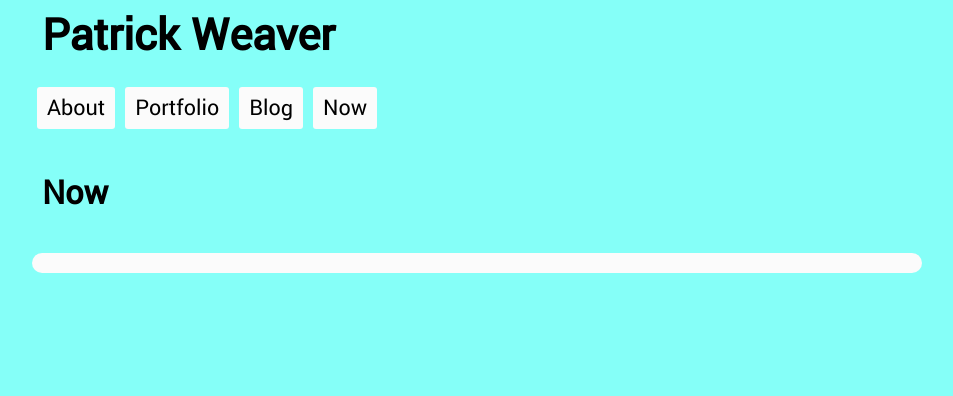
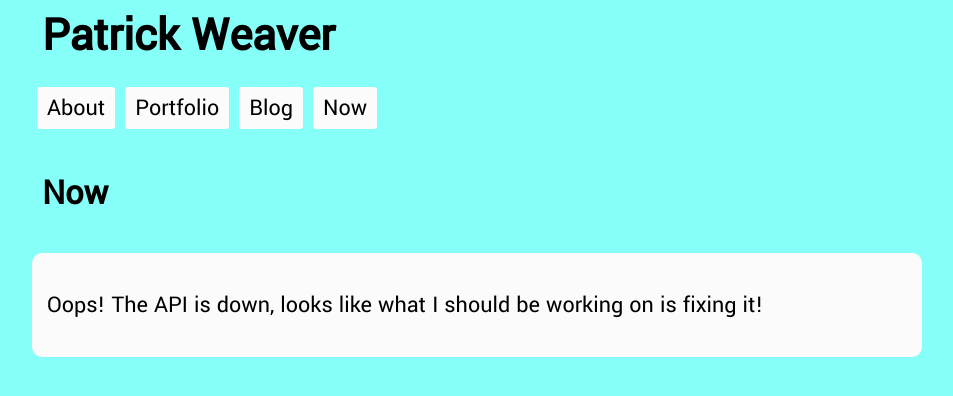
Before and after one commit to PatrickWeaver/pw18, a Vue app: page /now in a window 1280 px wide. Shown: the top 396 px of the page, without its empty margins (163-1116 px from the left). Built offline with nearby package versions, Linux system fonts and the light colour scheme; no server answers.

Commit message:
Backup copy for blob routes

```diff
--- a/public/style.css
+++ b/public/style.css
@@ -56,7 +56,7 @@ label, input, textarea {
 /* - - - Portfolio - - - */
 /* - - - - - - - - - - */
 
-.portfolio-project, .blog-post, .blog-post-preview, #about-text {
+.portfolio-project, .blog-post, .blog-post-preview, .page-blob {
   background-color: #fbfbfb;
   margin: 10px 0;
   padding: 10px 15px;
--- a/src/components/Page.vue
+++ b/src/components/Page.vue
@@ -3,8 +3,16 @@
   <div>
     <h2 v-if="title" class="page-title">{{ title }}</h2>
 
+    <div
+      v-if="apiTimeout"
+      class="page-blob"
+    >
+      <p>{{ backup }}</p>
+    </div>
+
     <blob
-      id="about-text"
+      v-else
+      class="page-blob"
       :slug="slug"
       :admin="admin"
     />
@@ -22,7 +30,9 @@
 
   export default {
     data() {
-      return {}
+      return {
+        apiTimeout: true
+      }
     },
     computed: {
       slug: function() {
@@ -37,7 +47,8 @@
     props: [
       'admin',
       'title',
-      'blobSlug'
+      'blobSlug',
+      'backup'
     ]
 
   }
--- a/src/router.js
+++ b/src/router.js
@@ -31,7 +31,8 @@ const routes = [
     component: Page,
     props: {
       blobSlug: 'about',
-      title: 'About'
+      title: 'About',
+      backup: 'Hi, I\'m Patrick Weaver, an artist, educator, writer, programmer, musician, and designer based in New York City, and sometimes other places. Looks like the API that powers this website is down at the moment so some information may be missing.'
     }
   },
   {
@@ -102,7 +103,8 @@ const routes = [
     component: Page,
     props: {
       blobSlug: 'now',
-      title: 'Now'
+      title: 'Now',
+      backup: 'Oops! The API is down, looks like what I should be working on is fixing it!'
     }
   },
   {
```
